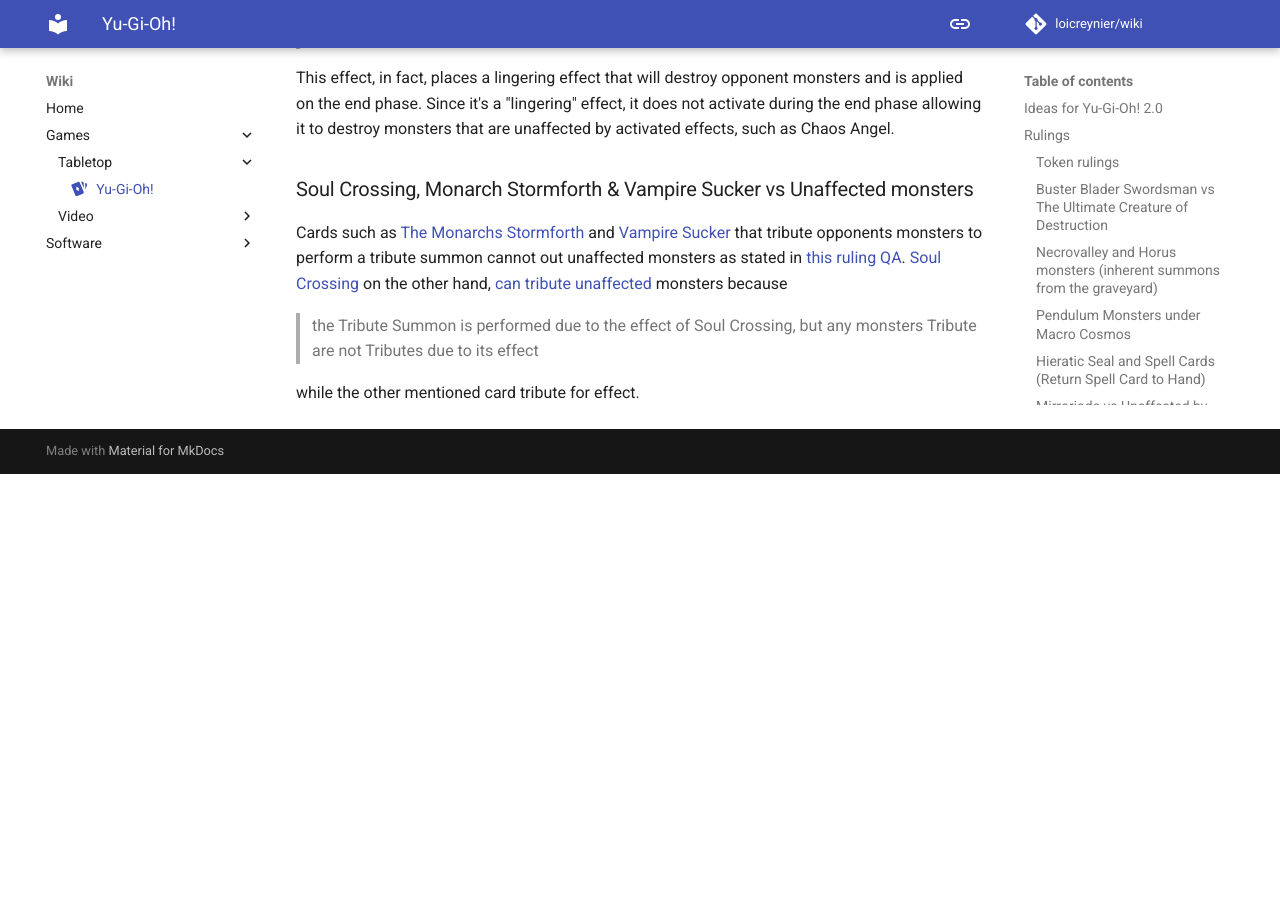
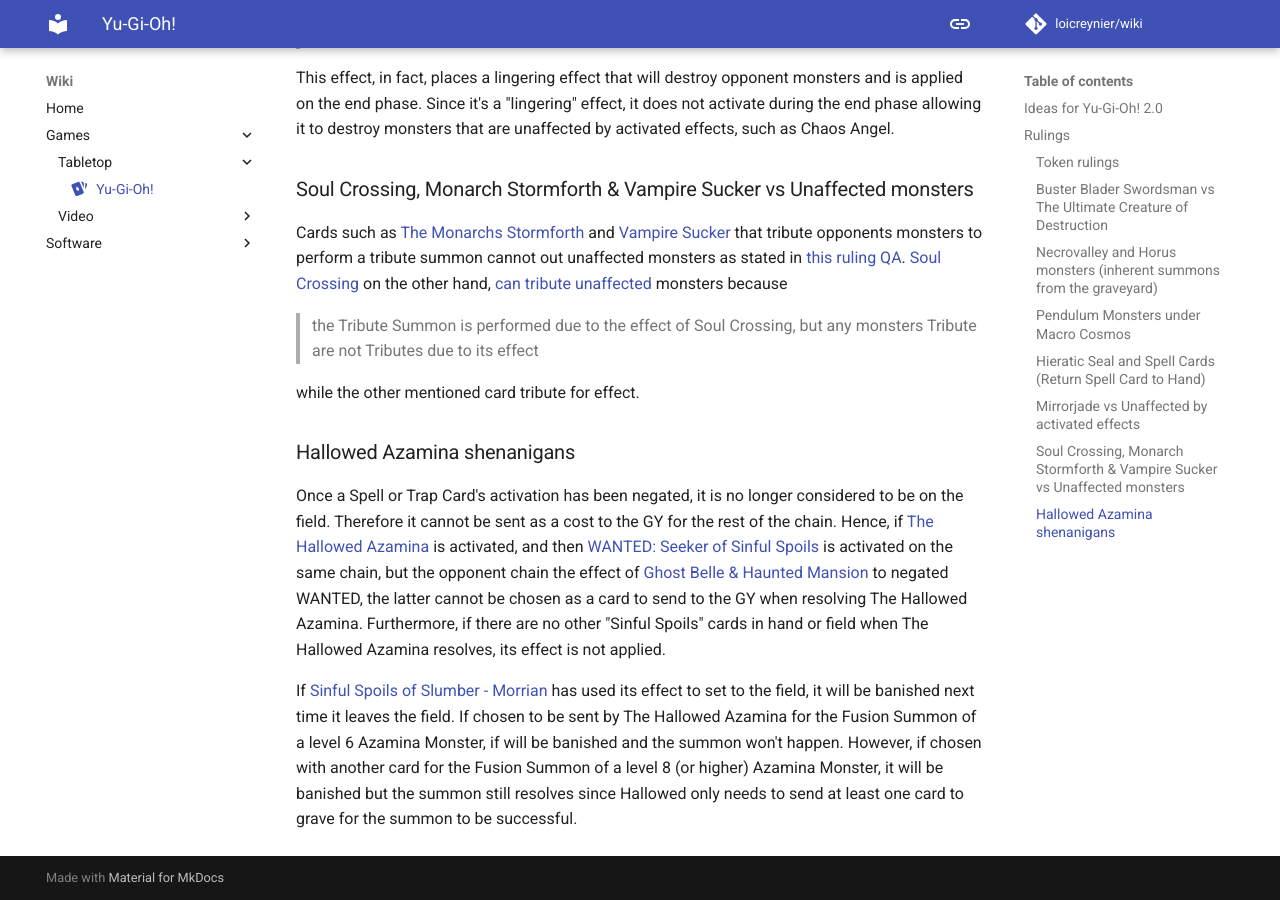
Before and after one commit to loicreynier/wiki, an MkDocs documentation site: the page built from docs/games/tabletop/yugioh.md, in a window 1280 px wide and 900 px high, scrolled down 3940 px. Built offline with MkDocs 1.6.1 and Material for MkDocs 9.7.7, drawn with Linux system fonts in a browser that asks for light colours; comment, search, counter and statistics services are not loaded; before the commit the page ends 4414 px from its top, so only the background shows below that.

Commit message:
docs(yugioh): add Hallowed rulings

```diff
--- a/docs/games/tabletop/yugioh.md
+++ b/docs/games/tabletop/yugioh.md
@@ -226,3 +226,28 @@
 [Soul Crossing]: https://yugipedia.com/wiki/Soul_Crossing
 [qa_monarch_stormforth]: https://db.ygoresources.com/qa#13201
 [qa_soul_crossing]: https://db.ygoresources.com/card#15838
+
+### Hallowed Azamina shenanigans
+
+Once a Spell or Trap Card's activation has been negated, it is no longer considered to be on the field.
+Therefore it cannot be sent as a cost to the GY for the rest of the chain.
+Hence, if [The Hallowed Azamina] is activated,
+and then [WANTED: Seeker of Sinful Spoils] is activated on the same chain,
+but the opponent chain the effect of [Ghost Belle & Haunted Mansion] to negated WANTED,
+the latter cannot be chosen as a card to send to the GY when resolving The Hallowed Azamina.
+Furthermore,
+if there are no other "Sinful Spoils" cards in hand or field when The Hallowed Azamina resolves,
+its effect is not applied.
+
+If [Sinful Spoils of Slumber - Morrian] has used its effect to set to the field,
+it will be banished next time it leaves the field.
+If chosen to be sent by The Hallowed Azamina for the Fusion Summon of a level 6 Azamina Monster,
+if will be banished and the summon won't happen.
+However, if chosen with another card for the Fusion Summon of a level 8 (or higher) Azamina Monster,
+it will be banished but the summon still resolves
+since Hallowed only needs to send at least one card to grave for the summon to be successful.
+
+[The Hallowed Azamina]: https://yugipedia.com/wiki/The_Hallowed_Azamina
+[WANTED: Seeker of Sinful Spoils]: https://yugipedia.com/wiki/WANTED:_Seeker_of_Sinful_Spoils
+[Ghost Belle & Haunted Mansion]: https://yugipedia.com/wiki/Ghost_Belle_%26_Haunted_Mansion
+[Sinful Spoils of Slumber - Morrian]: https://yugipedia.com/wiki/Sinful_Spoils_of_Slumber_-_Morrian
```
